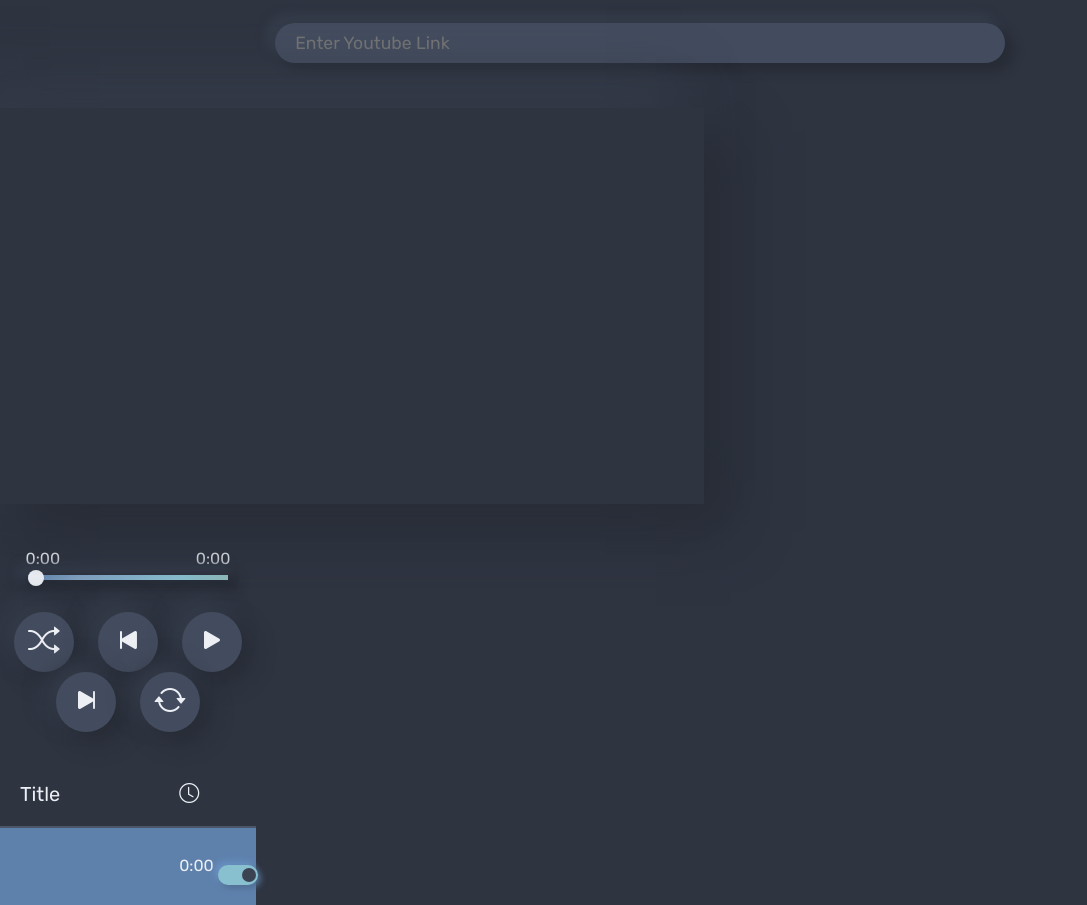
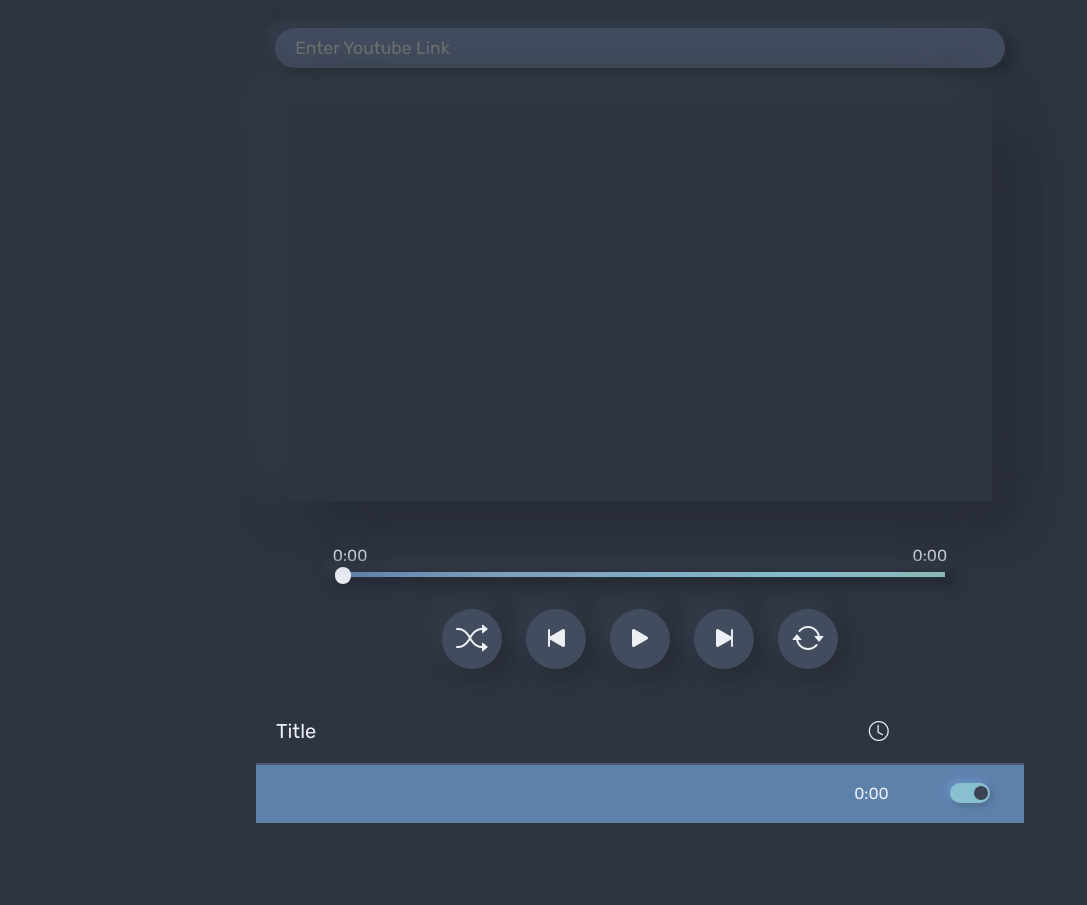
Before and after one commit to DenmarFel/hoppytime, a React (Create React App) app: page / in a window 1280 px wide. Shown: the whole page, without its empty margins (0-1087 px from the left). After the commit the page ends 853 px from the top, so only its background shows below. Built offline with nearby package versions, Linux system fonts and the light colour scheme.

Commit message:
Polished nav bar loading and added router

```diff
--- a/package.json
+++ b/package.json
@@ -11,6 +11,7 @@
     "nord": "^0.2.1",
     "react": "^17.0.2",
     "react-dom": "^17.0.2",
+    "react-router-dom": "^5.3.0",
     "react-scripts": "^1.1.5",
     "web-vitals": "^1.1.2"
   },
--- a/src/App.js
+++ b/src/App.js
@@ -1,6 +1,12 @@
 // import logo from './logo.svg';
 import './Css/App.css';
 import React, { useEffect, useState, useRef } from 'react';
+import {
+  BrowserRouter as Router,
+  Switch,
+  Route,
+  Link
+} from "react-router-dom";
 import axios from 'axios';
 
 function useInterval(callback, delay) {
@@ -52,6 +58,7 @@ function PlayerForm(props) {
   }
 
   return (
+    <div id="player-form">
       <form onSubmit={event => handleSubmit(event)}>
         <label>
           <input
@@ -61,6 +68,7 @@ function PlayerForm(props) {
             placeholder="Enter Youtube Link" />
         </label>
       </form>
+    </div>
   )
 }
 
@@ -488,8 +496,20 @@ function Toggle(props) {
   )
 }
 
+
 function App() {
   const [videoId, setVideoId] = useState('TURbeWK2wwg');
+  const [isNavOpened, setNavOpened] = useState(false);
+  const ref = useRef()
+  useEffect(() => {
+    const checkIfClickedOutside = e => {
+      if (isNavOpened && ref.current && !ref.current.contains(e.target)) {
+        setNavOpened(false);
+      }
+    }
+    document.addEventListener("mousedown", checkIfClickedOutside)
+    return () => document.removeEventListener("mousedown", checkIfClickedOutside);
+  }, [isNavOpened]);
 
   const handleVideoChange = (link) => {
     setVideoId(new URL(link).searchParams.get('v'));
@@ -497,19 +517,39 @@ function App() {
 
   return (
     <div id="app">
-      <div id="top">
+      {isNavOpened && <div id="overlay"></div>}
+      <Router>
+        <nav className={`${isNavOpened ? 'open' : ''}`} ref={ref}>
+          <ul onClick={() => setNavOpened(false)}>
+            <li>
+              <Link to="/">Home</Link>
+            </li>
+            <li>
+              <Link to="/ideas">Ideas</Link>
+            </li>
+            <li>
+              <Link to="/coffee">Buy Me Coffee</Link>
+            </li>
+          </ul>
+        </nav>
         <div id="nav-toggle">
-          <button><i class="bi bi-list"></i></button>
+          <button onClick={() => setNavOpened(!isNavOpened)}><i class="bi bi-list"></i></button>
         </div>
-        <div id="player-form">
         <PlayerForm onVideoChange={(link) => handleVideoChange(link)}/>
-        </div>
-      </div>
-      <div id="content">
-        <div id="left-content"></div>
+        <main>
+          <Switch>
+            <Route path="/ideas">
+              <h1>Ideas</h1>
+            </Route>
+            <Route path="/coffee">
+              <h1>Buy me coffee</h1>
+            </Route>
+            <Route path="/">
               <Player videoId={videoId}/>
-        <div id="right-content"></div>
-      </div>
+            </Route>
+          </Switch>
+        </main>
+      </Router>
     </div>
   )
 }
--- a/src/Css/App.css
+++ b/src/Css/App.css
@@ -17,27 +17,88 @@ button {
   font-size: 2em;
   box-shadow: 10px 10px 21px #272c36, -10px -10px 21px #353c4a;
 }
+button:hover {
+  background-color: #4C566A;
+}
 
 .disabled {
   color: #4C566A;
 }
 
-#top {
+#app {
   margin: auto;
-  width: 100%;
-  max-width: 768px;
-  padding: 15px 0 45px 0;
+  max-width: 1280px;
 }
-@media only screen and (max-width: 899px) {
-  #top {
+@media only screen and (max-width: 900px) {
+  #app {
     display: grid;
     grid-template-columns: 80px auto;
+    grid-template-areas: "navToggle search" "main main";
+  }
+}
+@media only screen and (min-width: 900px) {
+  #app {
+    display: grid;
+    grid-template-columns: auto 768px auto;
+    grid-template-areas: ". search ." ". main .";
+  }
+}
+@media only screen and (min-width: 1280px) {
+  #app {
+    display: grid;
+    grid-template-columns: 256px 768px auto;
+    grid-template-areas: "sideNav search ." "sideNav main .";
   }
 }
 
+#overlay {
+  position: fixed;
+  display: block;
+  width: 100%;
+  height: 100%;
+  background: rgba(59, 66, 82, 0.9);
+  z-index: 2;
+}
+
+nav {
+  grid-area: sideNav;
+  background-color: #2E3440;
+  padding-top: 27.5px;
+  text-align: left;
+}
+@media only screen and (max-width: 1280px) {
+  nav {
+    display: none;
+  }
+}
+nav.open {
+  display: block;
+  height: 100vh;
+  width: 256px;
+  position: fixed;
+  top: 0;
+  z-index: 3;
+}
+nav ul {
+  list-style-type: none;
+  padding: 0;
+}
+nav a {
+  color: #ECEFF4;
+}
+
+main {
+  padding: 30px 0;
+  grid-area: main;
+}
+
+#nav-toggle {
+  grid-area: navToggle;
+  padding-top: 20px;
+}
 @media only screen and (min-width: 900px) {
   #nav-toggle {
-    position: fixed;
+    position: absolute;
     left: 15px;
   }
 }
@@ -48,7 +109,9 @@ button {
 }
 
 #player-form {
-  padding-top: 7.5px;
+  grid-area: search;
+  padding-top: 27.5px;
+  padding-bottom: 7.5px;
 }
 #player-form input[type=text] {
   box-sizing: border-box;
@@ -65,44 +128,6 @@ button {
 }
 #player-form input[type=text]:focus {
   background-color: #4C566A;
-}
-
-#content {
-  margin: auto;
-  width: 100%;
-  max-width: 1280px;
-}
-@media only screen and (min-width: 1280px) {
-  #content {
-    display: grid;
-    grid-template-columns: 256px 768px 256px;
-  }
-}
-
-#left-content {
-  width: 100%;
-  background-color: blue;
-}
-@media only screen and (max-width: 1280px) {
-  #left-content {
-    display: none;
-  }
-}
-
-#player {
-  margin: auto;
-  width: 100%;
-  max-width: 768px;
-}
-
-#right-content {
-  width: 100%;
-  background-color: red;
-}
-@media only screen and (max-width: 1280px) {
-  #right-content {
-    display: none;
-  }
 }
 
 #videoContainer {
@@ -192,9 +217,6 @@ button {
 #controls .media-button:active {
   transform: scale(0.95);
 }
-#controls .media-button:hover {
-  background-color: #4C566A;
-}
 #controls .media-button .enabled {
   color: #88C0D0;
 }
--- a/src/Sass/App.scss
+++ b/src/Sass/App.scss
@@ -1,5 +1,8 @@
 @import "../../node_modules/nord/src/sass/nord.scss";
 @import url("https://cdn.jsdelivr.net/npm/bootstrap-icons@1.5.0/font/bootstrap-icons.css");
+
+//Sizes
+
 
 //Box Shadows
 $nord0light: #272c36;
@@ -25,28 +28,92 @@ button {
   font-size: 2em;
   box-shadow: 10px 10px 21px $nord0light,
     -10px -10px 21px $nord0dark;
+
+  &:hover {
+    background-color: $nord3;
+  }
 }
 
 .disabled {
   color: $nord3;
 }
 
-#top {
+#app {
   margin: auto;
-  width: 100%;
-  max-width: 768px;
-  padding: 15px 0 45px 0;
+  max-width: 1280px;
 
-  @media only screen and (max-width: 899px) {
+  @media only screen and (max-width: 900px) {
     display: grid;
     grid-template-columns: 80px auto;
+    grid-template-areas: "navToggle search"
+                         "main main";
+  }
+
+  @media only screen and (min-width: 900px) {
+    display: grid;
+    grid-template-columns: auto 768px auto;
+    grid-template-areas: ". search ."
+                         ". main .";
+  }
+
+  @media only screen and (min-width: 1280px) {
+    display: grid;
+    grid-template-columns: 256px 768px auto;
+    grid-template-areas: "sideNav search ."
+                         "sideNav main .";
   }
 }
 
+#overlay {
+  position: fixed;
+  display: block;
+  width: 100%;
+  height: 100%;
+  background: rgba(59, 66, 82, 0.9);
+  z-index: 2;
+}
+
+nav {
+  grid-area: sideNav;
+  background-color: $nord0;
+  padding-top: 27.5px;
+
+  text-align: left;
+
+  @media only screen and (max-width: 1280px) {
+    display: none;
+  }
+
+  &.open {
+    display: block;
+    height: 100vh;
+    width: 256px;
+    position: fixed;
+    top: 0;
+    z-index: 3;
+  }
+
+  ul {
+    list-style-type: none;
+    padding: 0;
+  }
+
+  a {
+    color: $nord6;
+  }
+}
+
+main {
+  padding: 30px 0;
+  grid-area: main;
+}
+
 #nav-toggle {
+  grid-area: navToggle;
+  padding-top: 20px;
 
   @media only screen and (min-width: 900px) {
-    position: fixed;
+    position: absolute;
     left: 15px;
   }
 
@@ -56,7 +123,9 @@ button {
 }
 
 #player-form {
-  padding-top: 7.5px;
+  grid-area: search;
+  padding-top: 27.5px;
+  padding-bottom: 7.5px;
 
   input[type=text] {
     box-sizing: border-box;
@@ -79,41 +148,6 @@ button {
     &:focus {
       background-color: $nord3;
     }
-  }
-}
-
-#content {
-  margin: auto;
-  width: 100%;
-  max-width: 1280px;
-
-  @media only screen and (min-width: 1280px) {
-    display: grid;
-    grid-template-columns: 256px 768px 256px;
-  }
-}
-
-#left-content {
-  width: 100%;
-  background-color: blue;
-
-  @media only screen and (max-width: 1280px) {
-    display: none;
-  }
-}
-
-#player {
-  margin: auto;
-  width: 100%;
-  max-width: 768px;
-}
-
-#right-content {
-  width: 100%;
-  background-color: red;
-
-  @media only screen and (max-width: 1280px) {
-    display: none;
   }
 }
 
@@ -228,10 +262,6 @@ button {
       transform: scale(0.95);
     }
 
-    &:hover {
-      background-color: $nord3;
-    }
-
     .enabled {
       color: $nord8
     }
```
Also changed, not shown: 1 other file (tests, documents, lock files or other folders). Lines whose indentation alone changed are shown as unchanged.
